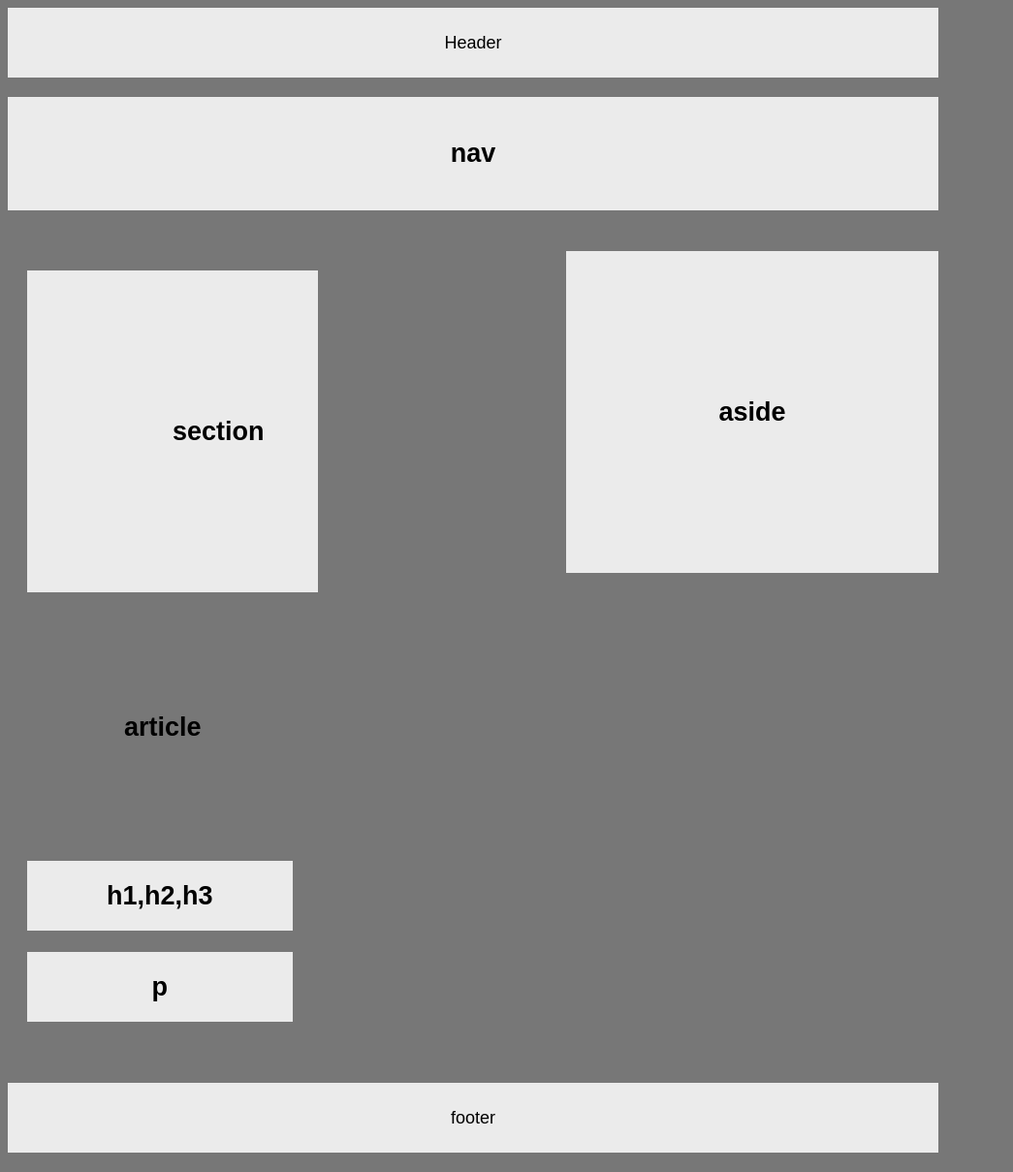
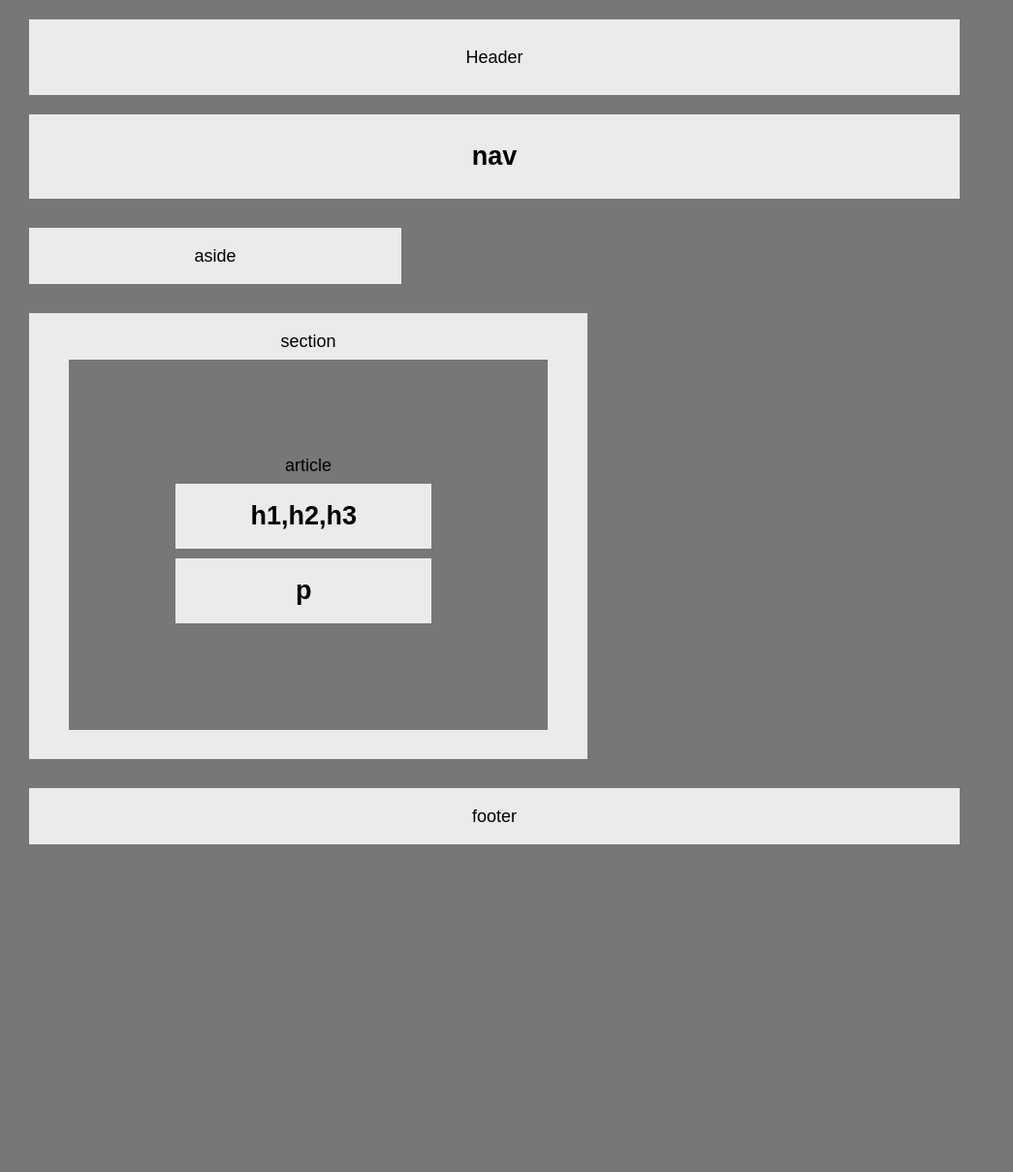
Before and after one commit to edmondsontimmy/HW-Wireframe, a PHP site: page / in a window 1280 px wide. Shown: the whole page at 97% size, without its empty margins (0-1045 px from the left). After the commit the page ends 871 px from the top, so only its background shows below. Run offline with PHP 8.4, Linux system fonts and the light colour scheme.

Commit message:
fourth commit

```diff
--- a/index.html
+++ b/index.html
@@ -1,6 +1,7 @@
 <!DOCTYPE html>
 <html>
 <head>
+	<link rel="stylesheet" type="text/css" href="reset.css">
 	<link rel="stylesheet" type="text/css" href="style.css">
 	<title>Timothy Edmondson's Wireframe</title>
 </head>
@@ -13,22 +14,19 @@
 		<h1 >nav</h1>
 	</section>
 
-	<aside>
-			<h2 id="aside">aside</h2>
-	</aside>
-
-	<section>
-		<h2 id="section">section</h2>
-		<div>
-			<h2 id="article">article</h2>
-		</div>
-		<h2 id="headers">h1,h2,h3</h2>
-		<h2 id="p">p</h2>
+	<section id="aside">aside</section>
+	<section id="section">
+		section
+		<article id="article">article
+			<h2 id="headers">h1,h2,h3</h2>
+			<h2 id="p">p</h2>
+		</article>
 	</section>
 
-	<section id="footer">
-		<footer>footer</footer>
-	</section>
+	<footer id="footer">
+	footer
+	</footer>
+
 
 </body>
 </html>
--- /dev/null
+++ b/reset.css
@@ -0,0 +1,45 @@
+*/
+
+html, body, div, span, applet, object, iframe,
+h1, h2, h3, h4, h5, h6, p, blockquote, pre,
+a, abbr, acronym, address, big, cite, code,
+del, dfn, em, img, ins, kbd, q, s, samp,
+small, strike, strong, sub, sup, tt, var,
+b, u, i, center,
+dl, dt, dd, ol, ul, li,
+fieldset, form, label, legend,
+table, caption, tbody, tfoot, thead, tr, th, td,
+article, aside, canvas, details, embed,
+figure, figcaption, footer, header, hgroup,
+menu, nav, output, ruby, section, summary,
+time, mark, audio, video {
+	margin: 0;
+	padding: 0;
+	border: 0;
+	font-size: 100%;
+	font: inherit;
+	vertical-align: baseline;
+}
+/* HTML5 display-role reset for older browsers */
+article, aside, details, figcaption, figure,
+footer, header, hgroup, menu, nav, section {
+	display: block;
+}
+body {
+	line-height: 1;
+}
+ol, ul {
+	list-style: none;
+}
+blockquote, q {
+	quotes: none;
+}
+blockquote:before, blockquote:after,
+q:before, q:after {
+	content: '';
+	content: none;
+}
+table {
+	border-collapse: collapse;
+	border-spacing: 0;
+}
--- a/style.css
+++ b/style.css
@@ -1,16 +1,16 @@
 *{
 	box-sizing: border-box;
 	text-align: center;
+	margin: 10px;
 }
 body{
 	background-color: #777;
 	font-size: 18px;
 	width:960px;
-	line-height: 32px;
 	font-family: 'Arial','Helvetica Neue',Helvetica,sans-serif;
 	}
 section{
-	width: 496px;
+	width: 495px;
 	padding: 20px;
 	margin-bottom: 20px;
 }
@@ -29,36 +29,37 @@ section{
 #section{
 	background-color: #ebebeb;
 	width: 60%;
-	padding: 150px;
+	padding: 20px;
 	float:left;
 }
 #article{
 	background-color: #777;
-	width: 60%;
+	width: 92%;
 	padding: 100px;
+	display: inline-table;
 	overflow: auto;
-	clear: both;
 }
 #headers{
 	background-color: #ebebeb;
-	width: 60%;
+	width: 90%;
 	padding: 20px;
+	clear: both;
 }
 #p{
 	background-color: #ebebeb;
-	width: 60%;
+	width: 90%;
 	padding: 20px;
 }
 #aside{
 	background-color: #ebebeb;
 	width:40%;
-	padding: 150px;
-	float:right;
-	overflow: auto
+	padding: 20px;
+	display: block;
+	float:left;
 }
 #footer{
 	background-color: #ebebeb;
 	width: 100%;
-	margin-top: 10px;
 	padding: 20px;
+	float: left
 }
```
Also changed, not shown: 1 other file.
